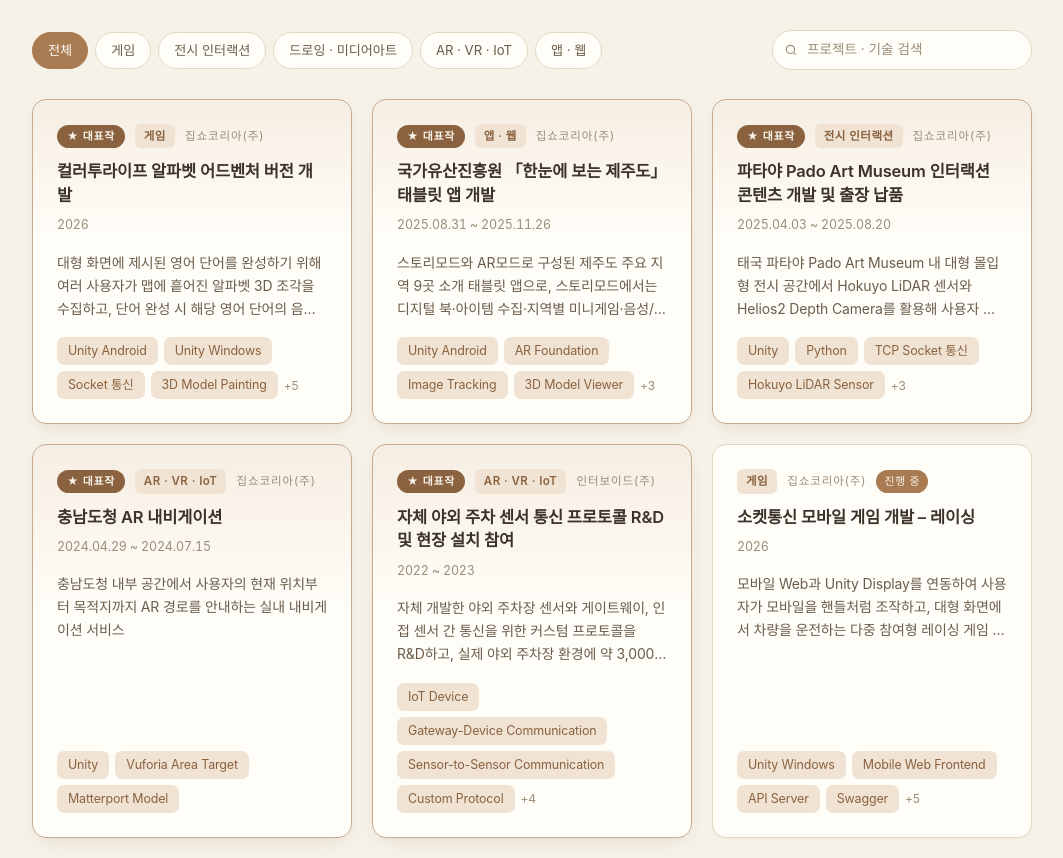
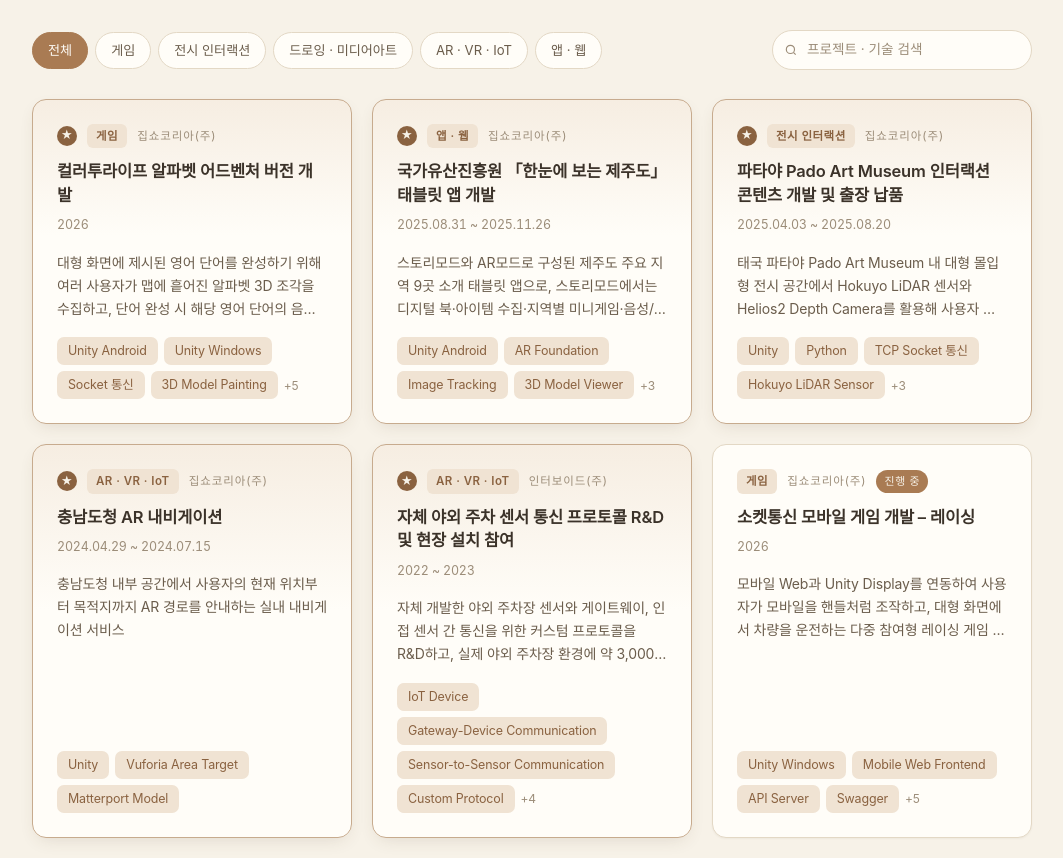
Before and after one commit to cooldae/juyoung-page, a React (Vite) app: page / in a window 1280 px wide. Shown: the part 1520-2378 px from the top of the page, without its empty margins (108-1171 px from the left). Built offline with nearby package versions, Linux system fonts and the light colour scheme; a web font is replaced by a local one.

Commit message:
Reduce the featured badge to a star
The label text is gone from view but kept for screen readers, since a
bare star carries no meaning to them. Badge is now a small filled circle.

```diff
--- a/src/components/ProjectCard.tsx
+++ b/src/components/ProjectCard.tsx
@@ -15,7 +15,8 @@
       <div className="pc-top">
         {project.featured && (
           <span className="badge badge-featured">
-            <span aria-hidden="true">★</span> 대표작
+            <span aria-hidden="true">★</span>
+            <span className="sr-only">대표작</span>
           </span>
         )}
         {project.categories?.[0] && <span className="pc-category">{project.categories[0]}</span>}
--- a/src/pages/ProjectDetail.tsx
+++ b/src/pages/ProjectDetail.tsx
@@ -66,7 +66,8 @@
             <div className="detail-meta">
               {project.featured && (
                 <span className="badge badge-featured">
-                  <span aria-hidden="true">★</span> 대표작
+                  <span aria-hidden="true">★</span>
+                  <span className="sr-only">대표작</span>
                 </span>
               )}
               {project.categories?.map((c) => (
--- a/src/styles/style.css
+++ b/src/styles/style.css
@@ -647,13 +647,31 @@
   white-space: nowrap;
 }
 
+/* 대표작 표시 — 별표만 보이고, 낭독기에는 sr-only 의 "대표작" 이 읽힙니다 */
 .badge-featured {
   display: inline-flex;
   align-items: center;
-  gap: 0.35em;
-  padding: 2px 10px;
+  justify-content: center;
+  width: 20px;
+  height: 20px;
+  padding: 0;
+  border-radius: 50%;
   background: var(--accent-deep);
-  font-weight: 600;
+  font-size: 0.72rem;
+  line-height: 1;
+}
+
+/* 화면에는 안 보이고 화면 낭독기에만 읽히는 글자 */
+.sr-only {
+  position: absolute;
+  width: 1px;
+  height: 1px;
+  padding: 0;
+  margin: -1px;
+  overflow: hidden;
+  clip-path: inset(50%);
+  white-space: nowrap;
+  border: 0;
 }
 
 .pc-title {
```
